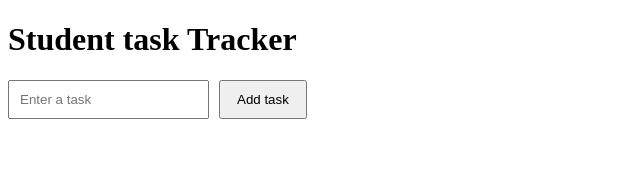
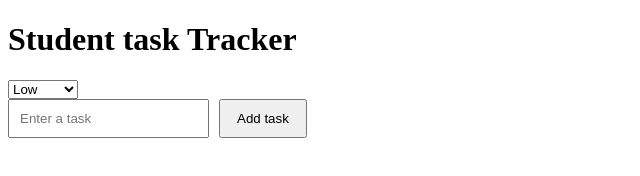
Before and after one commit to Weerapong-gui/student-task-tracker, a plain HTML site: page index.html in a window 1280 px wide. Shown: the whole page, without its empty margins (0-640 px from the left). Drawn offline with Linux system fonts and the light colour scheme.

Commit message:
Add priority selector

```diff
--- a/index.html
+++ b/index.html
@@ -9,6 +9,11 @@
   <body>
     <div class="container">
         <h1>Student task Tracker</h1>
+        <select id="priority">
+                <option value="Low">Low</option>
+                    <option value="Medium">Medium</option>
+                        <option value="High">High</option>
+        </select>
 
         <div class="input-area" >
           <input
```
